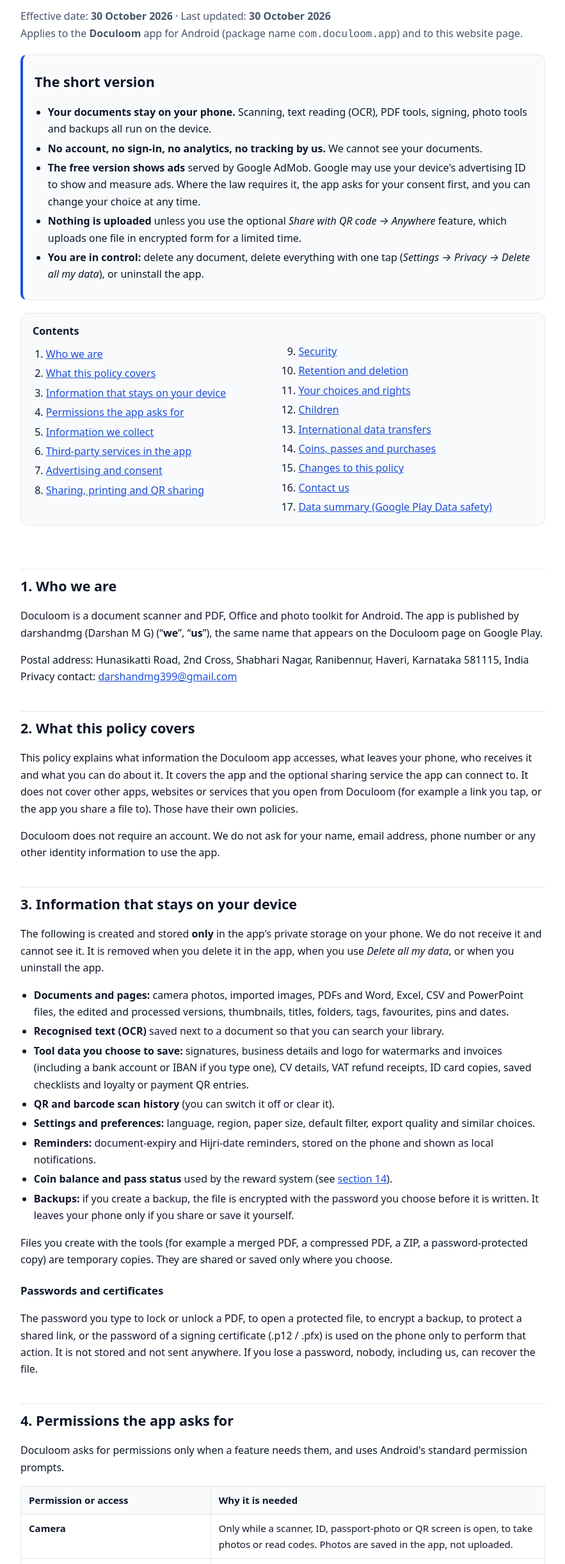
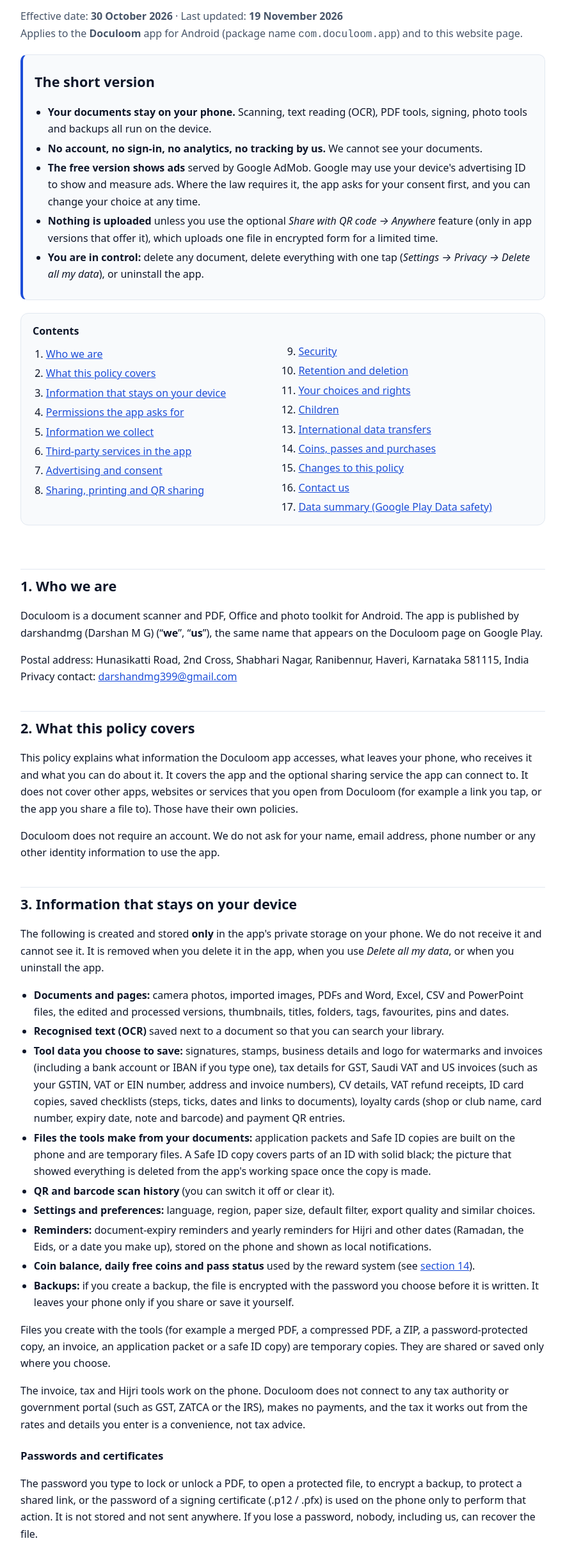
Before and after one commit to darshanreddy4/doculoom-privacy-policy, a plain HTML site: page index.html in a window 1280 px wide. Shown: the part 82-2526 px from the top of the page at 64% size, without its empty margins (198-1081 px from the left). Drawn offline with Linux system fonts and the light colour scheme.

Commit message:
Revise privacy policy dates and clarify features
Updated effective date and last updated date in the privacy policy. Clarified optional sharing feature and added details about loyalty cards and other tools.

```diff
--- a/index.html
+++ b/index.html
@@ -45,7 +45,7 @@
 <header>
   <h1>Doculoom Privacy Policy</h1>
   <p class="meta">
-    Effective date: <strong>30 October 2026</strong> &middot; Last updated: <strong>30 October 2026</strong><br>
+    Effective date: <strong>30 October 2026</strong> &middot; Last updated: <strong>19 November 2026</strong><br>
     Applies to the <strong>Doculoom</strong> app for Android (package name <code>com.doculoom.app</code>) and to this website page.
   </p>
 
@@ -55,7 +55,7 @@
       <li><strong>Your documents stay on your phone.</strong> Scanning, text reading (OCR), PDF tools, signing, photo tools and backups all run on the device.</li>
       <li><strong>No account, no sign-in, no analytics, no tracking by us.</strong> We cannot see your documents.</li>
       <li><strong>The free version shows ads</strong> served by Google AdMob. Google may use your device's advertising ID to show and measure ads. Where the law requires it, the app asks for your consent first, and you can change your choice at any time.</li>
-      <li><strong>Nothing is uploaded</strong> unless you use the optional <em>Share with QR code &rarr; Anywhere</em> feature, which uploads one file in encrypted form for a limited time.</li>
+      <li><strong>Nothing is uploaded</strong> unless you use the optional <em>Share with QR code &rarr; Anywhere</em> feature (only in app versions that offer it), which uploads one file in encrypted form for a limited time.</li>
       <li><strong>You are in control:</strong> delete any document, delete everything with one tap (<em>Settings &rarr; Privacy &rarr; Delete all my data</em>), or uninstall the app.</li>
     </ul>
   </div>
@@ -100,14 +100,16 @@ Privacy contact: <a href="mailto:darshandmg399@gmail.com">darshandmg399@gmail.co
 <ul>
   <li><strong>Documents and pages:</strong> camera photos, imported images, PDFs and Word, Excel, CSV and PowerPoint files, the edited and processed versions, thumbnails, titles, folders, tags, favourites, pins and dates.</li>
   <li><strong>Recognised text (OCR)</strong> saved next to a document so that you can search your library.</li>
-  <li><strong>Tool data you choose to save:</strong> signatures, business details and logo for watermarks and invoices (including a bank account or IBAN if you type one), CV details, VAT refund receipts, ID card copies, saved checklists and loyalty or payment QR entries.</li>
+  <li><strong>Tool data you choose to save:</strong> signatures, stamps, business details and logo for watermarks and invoices (including a bank account or IBAN if you type one), tax details for GST, Saudi VAT and US invoices (such as your GSTIN, VAT or EIN number, address and invoice numbers), CV details, VAT refund receipts, ID card copies, saved checklists (steps, ticks, dates and links to documents), loyalty cards (shop or club name, card number, expiry date, note and barcode) and payment QR entries.</li>
+  <li><strong>Files the tools make from your documents:</strong> application packets and Safe ID copies are built on the phone and are temporary files. A Safe ID copy covers parts of an ID with solid black; the picture that showed everything is deleted from the app's working space once the copy is made.</li>
   <li><strong>QR and barcode scan history</strong> (you can switch it off or clear it).</li>
   <li><strong>Settings and preferences:</strong> language, region, paper size, default filter, export quality and similar choices.</li>
-  <li><strong>Reminders:</strong> document-expiry and Hijri-date reminders, stored on the phone and shown as local notifications.</li>
-  <li><strong>Coin balance and pass status</strong> used by the reward system (see <a href="#purchases">section 14</a>).</li>
+  <li><strong>Reminders:</strong> document-expiry reminders and yearly reminders for Hijri and other dates (Ramadan, the Eids, or a date you make up), stored on the phone and shown as local notifications.</li>
+  <li><strong>Coin balance, daily free coins and pass status</strong> used by the reward system (see <a href="#purchases">section 14</a>).</li>
   <li><strong>Backups:</strong> if you create a backup, the file is encrypted with the password you choose before it is written. It leaves your phone only if you share or save it yourself.</li>
 </ul>
-<p>Files you create with the tools (for example a merged PDF, a compressed PDF, a ZIP, a password-protected copy) are temporary copies. They are shared or saved only where you choose.</p>
+<p>Files you create with the tools (for example a merged PDF, a compressed PDF, a ZIP, a password-protected copy, an invoice, an application packet or a safe ID copy) are temporary copies. They are shared or saved only where you choose.</p>
+<p>The invoice, tax and Hijri tools work on the phone. Doculoom does not connect to any tax authority or government portal (such as GST, ZATCA or the IRS), makes no payments, and the tax it works out from the rates and details you enter is a convenience, not tax advice.</p>
 
 <h3>Passwords and certificates</h3>
 <p>The password you type to lock or unlock a PDF, to open a protected file, to encrypt a backup, to protect a shared link, or the password of a signing certificate (.p12 / .pfx) is used on the phone only to perform that action. It is not stored and not sent anywhere. If you lose a password, nobody, including us, can recover the file.</p>
@@ -117,7 +119,7 @@ Privacy contact: <a href="mailto:darshandmg399@gmail.com">darshandmg399@gmail.co
 <table>
   <thead><tr><th>Permission or access</th><th>Why it is needed</th></tr></thead>
   <tbody>
-    <tr><td><strong>Camera</strong></td><td>Only while a scanner, ID, passport-photo or QR screen is open, to take photos or read codes. Photos are saved in the app, not uploaded.</td></tr>
+    <tr><td><strong>Camera</strong></td><td>Only while a scanner, ID, passport-photo, loyalty-card or QR screen is open, to take photos or read codes. Photos are saved in the app, not uploaded. While a loyalty card is open the screen is set to full brightness and kept on, then returned to normal; no permission is needed for this.</td></tr>
     <tr><td><strong>Photos, files and documents you pick</strong></td><td>Through Android's own picker (no broad access to your storage). The app reads only the files you choose. On Android 9 and earlier a storage permission is used to save files you export.</td></tr>
     <tr><td><strong>Photo gallery (saving)</strong></td><td>Only when you tap &ldquo;Save images to gallery&rdquo;, to add the images you chose.</td></tr>
     <tr><td><strong>Notifications</strong> (Android 13 and later)</td><td>To show document-expiry reminders, Hijri-date reminders, and the status of an active Wi-Fi share.</td></tr>
@@ -157,7 +159,7 @@ Privacy contact: <a href="mailto:darshandmg399@gmail.com">darshandmg399@gmail.co
 <p>We do not use Firebase Analytics, Google Analytics, Meta SDKs, advertising networks other than AdMob, or any other tracking service of our own.</p>
 
 <h2 id="ads">7. Advertising and consent</h2>
-<p>The free version of Doculoom is supported by ads from <strong>Google AdMob</strong>. The app shows banner or native ads inside lists, occasional full-screen ads after a finished task, and rewarded videos that you choose to watch to earn coins or a pass. Ads are not shown to Premium users or during an active pass.</p>
+<p>The free version of Doculoom is supported by ads from <strong>Google AdMob</strong>. The app shows banner or native ads inside lists, occasional full-screen ads after a finished task, and rewarded videos that you choose to watch to earn coins or a pass. Ads are turned off during an active pass.</p>
 <h3>What the advertising SDK may collect</h3>
 <p>To select, show, limit the frequency of, measure and secure ads, Google's SDK may collect and process the <strong>advertising ID</strong>, <strong>IP address</strong>, device and app information (model, OS version, language, app version, network type), and <strong>ad interaction data</strong> (such as ads shown, clicked and viewed). It may also use identifiers in the app's storage to count ads. This data is collected and used by Google under its own privacy policy. Google acts as an independent data controller for this data.</p>
 <p>Your documents, text, photos and file names are <strong>never</strong> shared with advertisers or passed to the ad SDK. The app does not send keywords or content about your files with ad requests.</p>
@@ -179,6 +181,7 @@ Privacy contact: <a href="mailto:darshandmg399@gmail.com">darshandmg399@gmail.co
 <p>Starts a small web server on the Wi-Fi network you are connected to. Anyone on the same network who scans the code can download that one file until it expires or you stop sharing. Nothing is uploaded to the internet. A notification is shown while sharing is active, and a copy of the file is kept in the app's private storage only for that time. You can add a password.</p>
 
 <h3>Share with QR code &rarr; Anywhere (optional internet sharing)</h3>
+<p>This option is present only in app versions that offer it. If you do not see it in your version of Doculoom, nothing is uploaded and this part does not apply.</p>
 <ul>
   <li>The file is <strong>encrypted on your phone first</strong>. Only the encrypted data is uploaded to our sharing service.</li>
   <li>The decryption key is placed <strong>only inside the link or QR code</strong> (or derived from the password you set) and is never sent to us. We cannot read the file.</li>
@@ -204,7 +207,8 @@ Privacy contact: <a href="mailto:darshandmg399@gmail.com">darshandmg399@gmail.co
 <table>
   <thead><tr><th>Data</th><th>How long it is kept</th><th>How to delete it</th></tr></thead>
   <tbody>
-    <tr><td>Documents, recognised text, saved tool data, scan history, reminders, settings, coin balance</td><td>Until you delete them or uninstall the app. They never leave your phone unless you share them.</td><td>Delete a document from its menu, clear the scan history on its screen, delete a signature on the Signature screen, or use <strong>Settings &rarr; Privacy &rarr; Delete all my data</strong>. Uninstalling the app removes all of it.</td></tr>
+    <tr><td>Documents, recognised text, saved tool data (signatures, stamps, business and tax details, CV, receipts, loyalty cards, checklists, Hijri reminders), scan history, reminders, settings</td><td>Until you delete them or uninstall the app. They never leave your phone unless you share them.</td><td>Delete a document from its menu, clear the scan history on its screen, delete a signature on the Signature screen, or use <strong>Settings &rarr; Privacy &rarr; Delete all my data</strong>. Uninstalling the app removes all of it.</td></tr>
+    <tr><td>Coin balance, daily free coins and pass time</td><td>Until you uninstall the app or clear its storage. <em>Delete all my data</em> keeps them so that you do not lose what you earned.</td><td>Uninstall the app, or clear its storage in <em>Android Settings &rarr; Apps &rarr; Doculoom &rarr; Storage</em>.</td></tr>
     <tr><td>Temporary export, share and print copies</td><td>Kept in the app's cache only until Android or the app clears them.</td><td>Cleared with <em>Delete all my data</em>, by clearing the app's storage in Android settings, or by uninstalling.</td></tr>
     <tr><td>Backup files you create</td><td>They are yours; they exist where you saved or sent them.</td><td>Delete the file from where you saved it.</td></tr>
     <tr><td>Encrypted files on our sharing service</td><td>Until the link expires (5 minutes by default, at most 7 days) or you stop sharing.</td><td>Tap <em>Stop sharing</em> in the app; expired files are also removed automatically.</td></tr>
@@ -234,13 +238,15 @@ Privacy contact: <a href="mailto:darshandmg399@gmail.com">darshandmg399@gmail.co
 
 <h2 id="purchases">14. Coins, passes and purchases</h2>
 <ul>
-  <li>Coins and passes are an in-app reward system. They are earned by watching optional rewarded videos or claimed as a small daily amount. They have <strong>no cash value</strong>, cannot be transferred, and are stored only on your phone.</li>
+  <li>Coins and passes are an in-app reward system. They are earned by watching optional rewarded videos or claimed as a small daily amount. Watching enough videos gives a pass that opens every tool and turns ads off for a set time. They have <strong>no cash value</strong>, cannot be transferred, and are stored only on your phone, so they are lost if you uninstall the app or clear its storage.</li>
   <li>Doculoom does not currently offer paid purchases or subscriptions. If paid features are added later, payment will be handled by Google Play Billing. We will not receive your card details, and we will update this policy before such a change.</li>
 </ul>
 
 <h2 id="changes">15. Changes to this policy</h2>
 <p>We may update this policy when the app or the law changes. The date at the top of this page shows the latest version. If a change is significant (for example, new data being collected), we will say so in the app or on the Google Play listing before it takes effect. Earlier versions are available on request.</p>
 <ul>
+  <li><strong>19 November 2026</strong> &mdash; Clarified that the optional &ldquo;Anywhere&rdquo; sharing exists only in app versions that offer it.</li>
+  <li><strong>10 November 2026</strong> &mdash; Described the loyalty cards, checklists, application packet, Safe ID copy, GST, Saudi VAT and US invoice tools and the Hijri calendar and yearly reminders; explained passes and daily coins; stated that <em>Delete all my data</em> keeps the coin balance and pass time; removed the reference to Premium users, as there are no paid plans.</li>
   <li><strong>30 October 2026</strong> &mdash; First version for the Doculoom app.</li>
 </ul>
 
```
